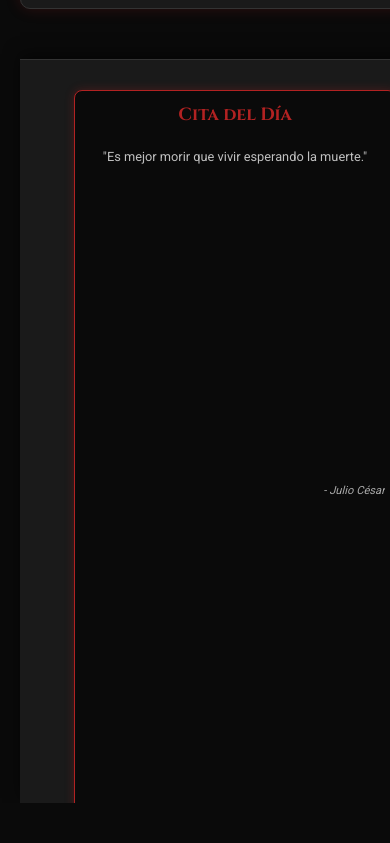
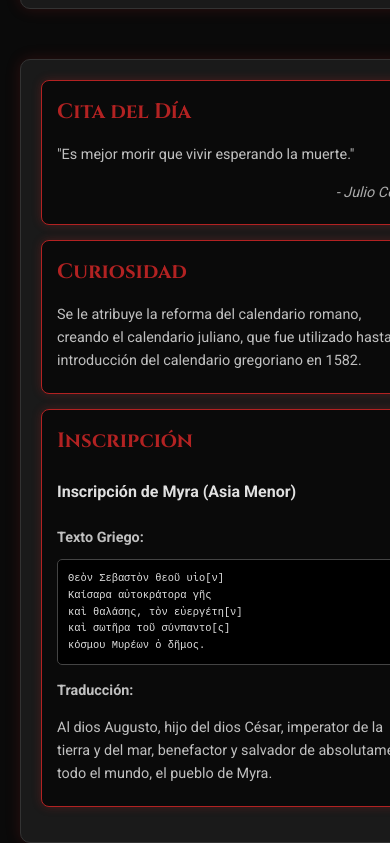
Before and after one commit to romavictrix55-star/ROMA, a plain HTML site: page index.html in a window 390 px wide. Shown: the part 6217-7060 px from the top of the page. Before the commit the page ends 7020 px from the top, so only its background shows below. Drawn offline with Linux system fonts and the light colour scheme.

Commit message:
Revert CSS to sticky sidebar layout for random content.

```diff
--- a/style.css
+++ b/style.css
@@ -238,90 +238,72 @@ body {
     display: flex;
     flex-direction: column;
     min-height: 100vh; /* Ensure body takes full viewport height */
-    padding-bottom: 180px; /* Add padding to body to prevent content from being hidden by fixed sidebar */
 }
 
 .main-wrapper {
     display: flex;
     flex: 1; /* Allow main-wrapper to grow and take available space */
     max-width: 1200px; /* Adjust as needed */
-    margin: 20px auto; /* Center the main content */
+    margin: 20px auto;
     padding: 0 20px;
     width: 100%;
 }
 
 .main-content {
-    flex: 1; /* Main content takes all available space */
-    margin-right: 0; /* No margin on the right */
+    flex: 3; /* Main content takes more space */
+    margin-right: 20px; /* Space between main content and sidebar */
 }
 
 #random-content-sidebar {
-    position: fixed; /* Fixed position at the bottom */
-    bottom: 0; /* Place at the bottom of the viewport */
-    left: 0; /* Align to the left edge */
-    width: 100%; /* Take full width */
-    height: 160px; /* Fixed height for the strip */
-    background-color: #1a1a1a; /* Dark background for the strip */
-    border-top: 1px solid #333; /* Top border */
-    box-shadow: 0 -5px 15px rgba(0, 0, 0, 0.5); /* Shadow above the strip */
-    z-index: 1000; /* Ensure it's above other content */
-    display: flex; /* Use flexbox for horizontal arrangement of cards */
-    justify-content: space-evenly; /* Distribute items evenly with space around them */
-    align-items: center; /* Center items vertically */
-    padding: 10px 20px; /* Padding inside the strip */
-    overflow-x: auto; /* Allow horizontal scrolling if content overflows */
-    overflow-y: hidden; /* Hide vertical overflow */
+    flex: 1; /* Sidebar takes less space */
+    background-color: #1a1a1a;
+    border: 1px solid #333;
+    border-radius: 10px;
+    padding: 20px;
+    box-shadow: 0 0 15px rgba(178, 34, 34, 0.2);
+    position: sticky; /* Makes the sidebar stick as you scroll */
+    top: 20px; /* Distance from the top of the viewport */
+    align-self: flex-start; /* Aligns sidebar to the start of the flex container */
+    max-height: calc(100vh - 40px); /* Limit height to viewport height minus top/bottom margin */
+    overflow-y: auto; /* Add scroll if content overflows */
 }
 
 .sidebar-card {
     background-color: #0a0a0a;
     border: 1px solid #B22222;
     border-radius: 8px;
-    padding: 10px;
-    margin: 0 10px; /* Space between cards */
+    padding: 15px;
+    margin-bottom: 15px;
     box-shadow: 0 0 10px rgba(178, 34, 34, 0.3);
-    flex-shrink: 0; /* Prevent cards from shrinking */
-    width: 30%; /* Adjust width of each card */
-    max-width: 300px; /* Max width for individual cards */
-    height: 100%; /* Take full height of the strip */
-    display: flex;
-    flex-direction: column;
-    justify-content: center;
-    text-align: center;
 }
 
 .sidebar-card h3 {
     font-family: 'Cinzel', serif;
     color: #B22222;
     margin-top: 0;
-    margin-bottom: 5px;
-    font-size: 1.1em;
+    margin-bottom: 10px;
+    font-size: 1.3em;
 }
 
 .sidebar-card p {
-    font-size: 0.8em;
+    font-size: 0.9em;
     color: #c0c0c0;
     margin-bottom: 5px;
-    flex-grow: 1; /* Allow paragraph to grow and take space */
-    overflow: hidden;
-    text-overflow: ellipsis;
 }
 
 .sidebar-card .author {
     font-style: italic;
     text-align: right;
     color: #aaa;
-    font-size: 0.7em;
 }
 
 .sidebar-card pre {
     background-color: #000;
     border: 1px solid #444;
-    padding: 5px;
-    border-radius: 3px;
+    padding: 10px;
+    border-radius: 5px;
     overflow-x: auto;
-    font-size: 0.7em;
-    white-space: pre-wrap; /* Allow text to wrap */
+    font-size: 0.8em;
 }
 
 /* Responsive adjustments for sidebar */
@@ -336,19 +318,9 @@ body {
     }
 
     #random-content-sidebar {
-        position: static; /* Remove fixed positioning when stacked */
-        height: auto; /* Auto height when stacked */
-        flex-direction: column; /* Stack cards vertically */
-        padding: 20px; /* Adjust padding */
-    }
-
-    .sidebar-card {
-        width: 90%; /* Full width for cards when stacked */
-        margin: 10px auto; /* Center cards */
-    }
-
-    body {
-        padding-bottom: 0; /* Remove body padding when sidebar is static */
+        position: static; /* Remove sticky positioning when stacked */
+        max-height: none; /* Remove max height constraint */
+        width: 100%;
     }
 }
 
@@ -387,3 +359,39 @@ body {
         padding: 20px;
     }
 }
+
+@media (max-width: 768px) {
+    h1 {
+        font-size: 2.5em;
+    }
+
+    h2 {
+        font-size: 1.8em;
+    }
+
+    .hero {
+        padding: 80px 20px;
+    }
+
+    .navbar ul {
+        flex-direction: column;
+    }
+
+    .navbar li {
+        margin: 10px 0;
+    }
+}
+
+@media (max-width: 480px) {
+    h1 {
+        font-size: 2em;
+    }
+
+    .hero .subtitle {
+        font-size: 1.2em;
+    }
+
+    .section-card {
+        padding: 20px;
+    }
+}
```
